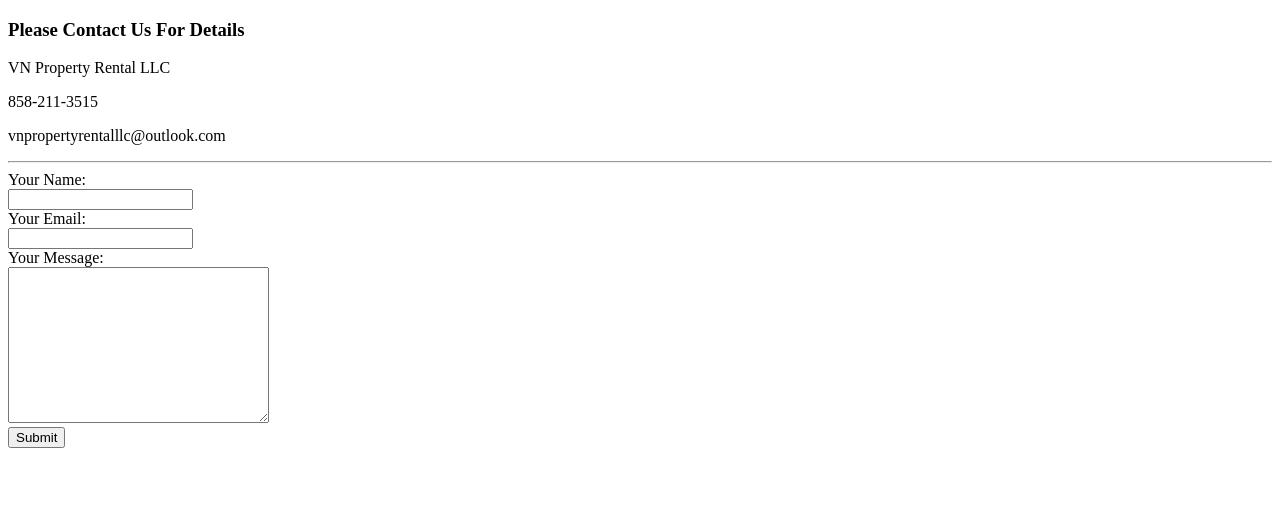
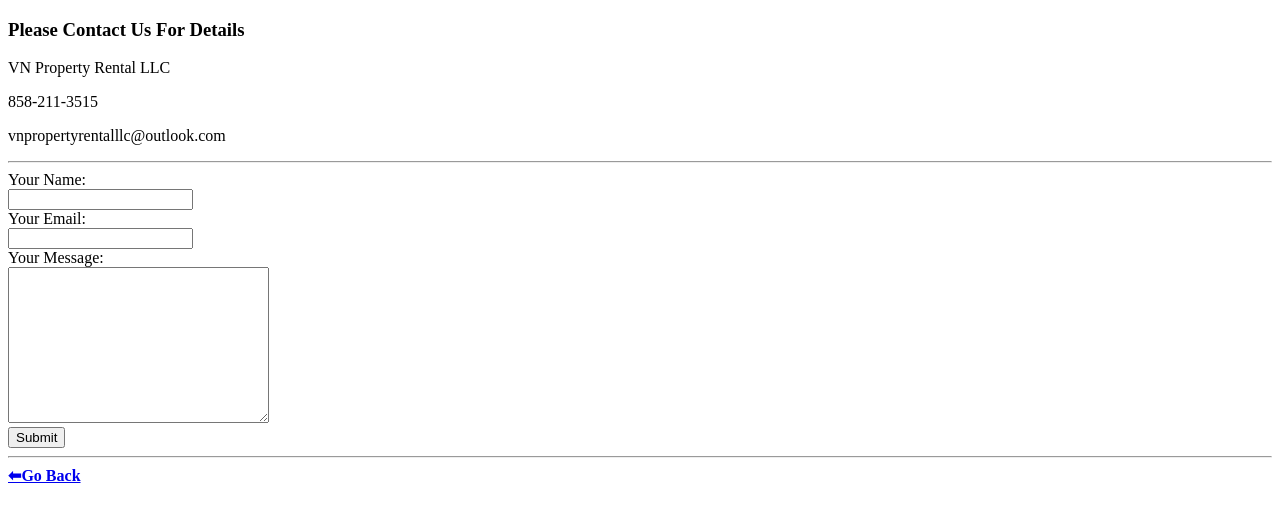
Before and after one commit to lhtnguyen1/test, a plain HTML site: page Contact.html in a window 1280 px wide. Drawn offline with Linux system fonts and the light colour scheme.

Commit message:
Update Contact.html

```diff
--- a/Contact.html
+++ b/Contact.html
@@ -21,6 +21,8 @@
     <textarea name="yourMessage" rows="10" cols="30"></textarea><br>
     <input type="submit" name="">
   </form>
+  <hr>
+  <a href="index.html"><b>⬅Go Back</b></a>
 </body>
 
 </html>
```
